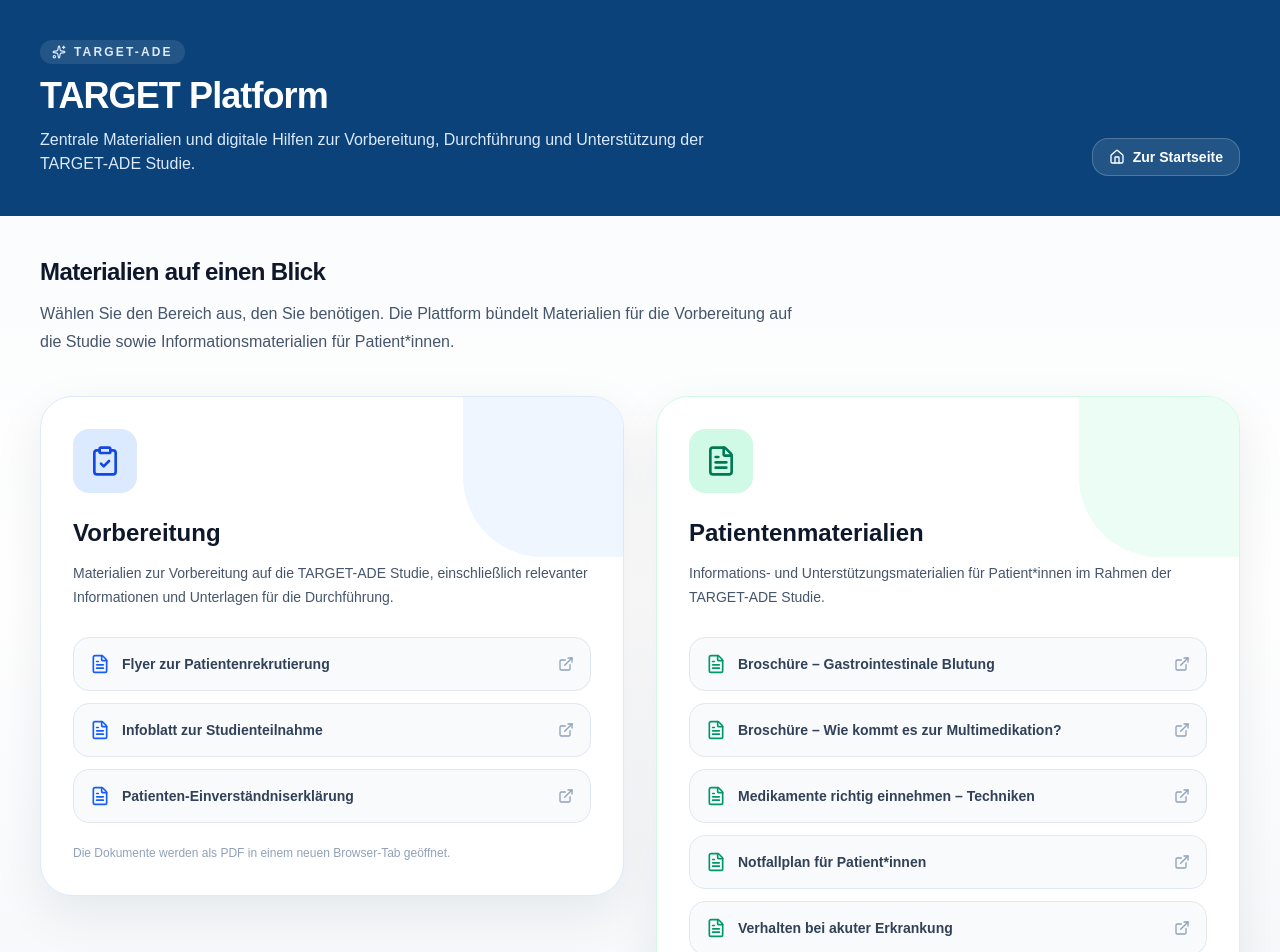
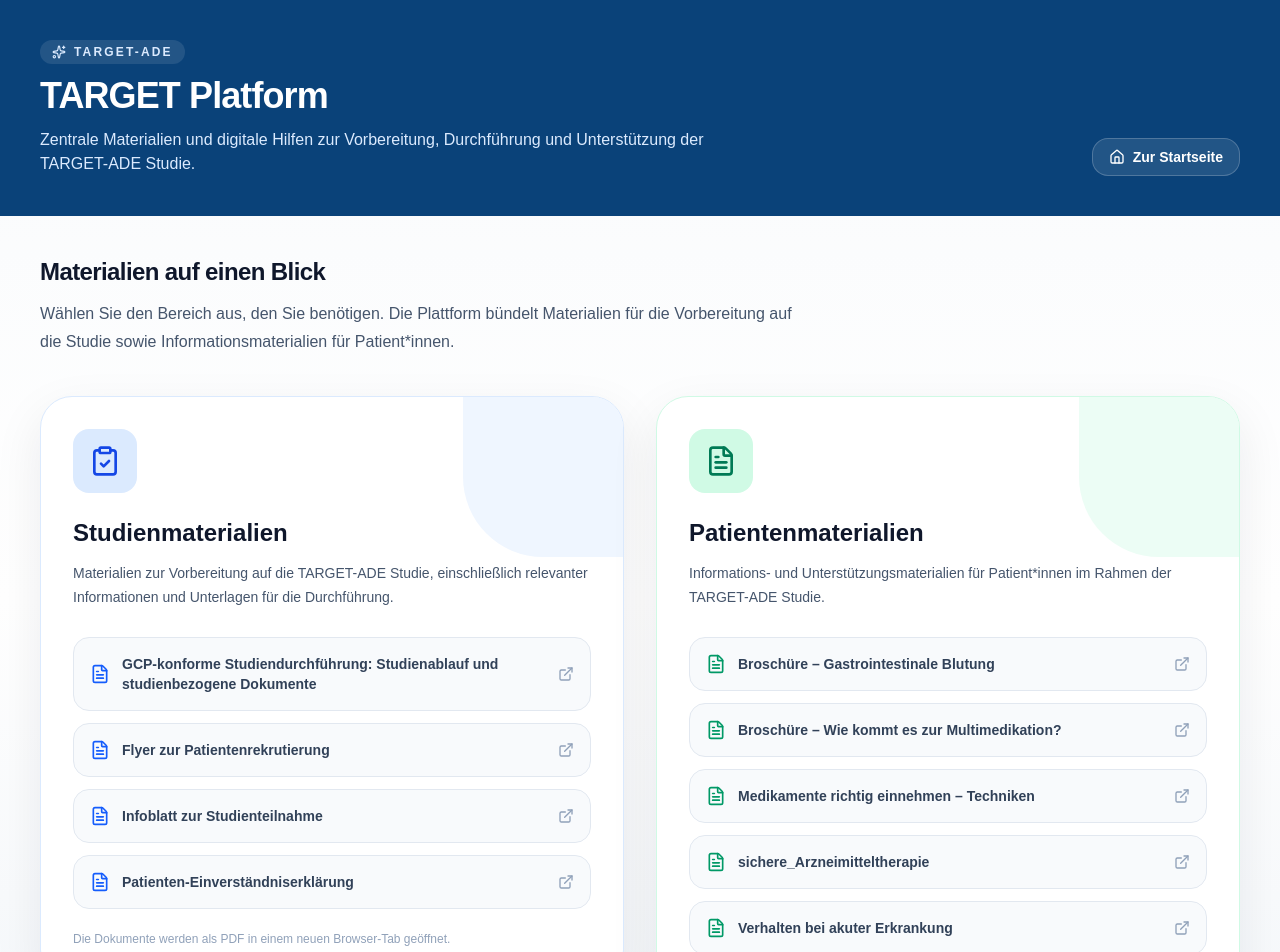
Before and after one commit to chapidi99/Target-Ade, a Next.js app: page /target-platform in a window 1280 px wide. Shown: the top 952 px of the page. Built offline with nearby package versions, Linux system fonts and the light colour scheme.

Commit message:
new changes Arzneimittle when selected Ja atleast once

```diff
--- a/app/target-app/page.tsx
+++ b/app/target-app/page.tsx
@@ -289,15 +289,15 @@ Falls keine aktuelle Indikation mehr besteht, sollte ein Ausschleichen bzw. Abse
 
   const showMultiMedicationWarning = selectedCountAmongFour > 1;
 
- const showAbsetzhilfe = useMemo(() => {
+const showAbsetzhilfe = useMemo(() => {
   return (
     takesNSAIDs === false &&
     (
-      medications.antiplatelets === false ||
-      medications.anticoagulants === false ||
-      medications.ssri === false ||
-      medications.corticosteroids === false ||
-      medications.bisphosphonate === false
+      medications.antiplatelets !== null ||
+      medications.anticoagulants !== null ||
+      medications.ssri !== null ||
+      medications.corticosteroids !== null ||
+      medications.bisphosphonate !== null
     )
   );
 }, [medications, takesNSAIDs]);
@@ -619,7 +619,18 @@ description="Wählen Sie die zutreffende Option aus, um die Risikobewertung fort
     rel="noopener noreferrer"
     className="block w-full text-left font-semibold text-sky-700 underline underline-offset-2 hover:text-sky-900"
   >
-    Absetzhilfe
+    <span className="text-base font-semibold">
+  Absetzhilfe
+</span>
+  </a>
+</QuickAction>
+
+<QuickAction>
+  <a
+    href="/target-platform"
+    className="block w-full text-left font-semibold text-sky-700 underline underline-offset-2 hover:text-sky-900"
+  >
+    Patientenmaterialien
   </a>
 </QuickAction>
 
@@ -1352,7 +1363,9 @@ function PainScaleModal({
         rel="noopener noreferrer"
         className="block w-full rounded-xl border border-slate-200 bg-white px-4 py-3 text-left text-sm font-semibold text-slate-700 transition hover:border-sky-300 hover:bg-sky-50 hover:text-sky-800"
       >
-        Absetzhilfe
+        <span className="text-base font-semibold">
+  Absetzhilfe
+</span>
       </a>
     </div>
   )}
--- a/app/target-platform/page.tsx
+++ b/app/target-platform/page.tsx
@@ -71,7 +71,7 @@ export default function TargetPlatformPage() {
 
     <div className="mt-6">
       <h3 className="mt-2 text-2xl font-bold text-slate-900">
-        Vorbereitung
+        Studienmaterialien
       </h3>
 
       <p className="mt-3 text-sm leading-6 text-slate-600">
@@ -83,6 +83,25 @@ export default function TargetPlatformPage() {
 
     {/* PDF Links */}
     <div className="mt-7 space-y-3">
+
+      {/* Flyer Patientenrekrutierung */}
+      <a
+        href="/Vorbereitung/"
+        target="_blank"
+        rel="noopener noreferrer"
+        className="group flex items-center justify-between rounded-2xl border border-slate-200 bg-slate-50 px-4 py-4 transition hover:border-blue-300 hover:bg-blue-50"
+      >
+        <div className="flex items-center gap-3">
+          <FileText className="h-5 w-5 shrink-0 text-blue-600" />
+
+          <span className="text-sm font-semibold text-slate-700">
+            GCP-konforme Studiendurchführung: Studienablauf und studienbezogene Dokumente
+          </span>
+        </div>
+
+        <ExternalLink className="h-4 w-4 shrink-0 text-slate-400 transition group-hover:text-blue-600" />
+      </a>
+
 
       {/* Flyer Patientenrekrutierung */}
       <a
@@ -222,7 +241,7 @@ export default function TargetPlatformPage() {
       </a>
 
       <a
-        href="/Patientenmaterialien/Notfallplan_Patienten.pdf"
+        href="/Patientenmaterialien/sichere_Arzneimitteltherapie.pdf"
         target="_blank"
         rel="noopener noreferrer"
         className="group flex items-center justify-between rounded-2xl border border-slate-200 bg-slate-50 px-4 py-4 transition hover:border-emerald-300 hover:bg-emerald-50"
@@ -230,7 +249,7 @@ export default function TargetPlatformPage() {
         <div className="flex items-center gap-3">
           <FileText className="h-5 w-5 shrink-0 text-emerald-600" />
           <span className="text-sm font-semibold text-slate-700">
-            Notfallplan für Patient*innen
+            sichere_Arzneimitteltherapie
           </span>
         </div>
 
```
Also changed, not shown: 1 other file (tests, documents, lock files or other folders).
